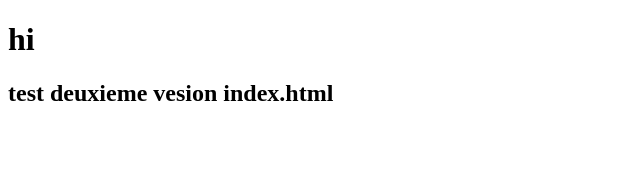
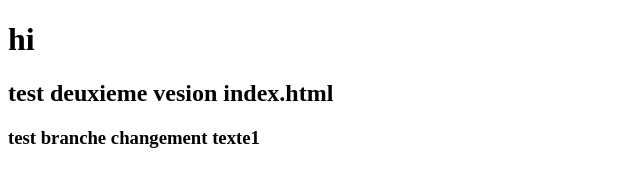
Before and after one commit to chokobi42/hello, a plain HTML site: page index.html in a window 1280 px wide. Shown: the whole page, without its empty margins (0-640 px from the left). Drawn offline with Linux system fonts and the light colour scheme.

Commit message:
changement texte2

```diff
--- a/index.html
+++ b/index.html
@@ -15,5 +15,6 @@
   <body>
     <h1>hi</h1>
     <h2>test deuxieme vesion index.html</h2>
+    <h3>test branche changement texte1</h3>
   </body>
 </html>
```
